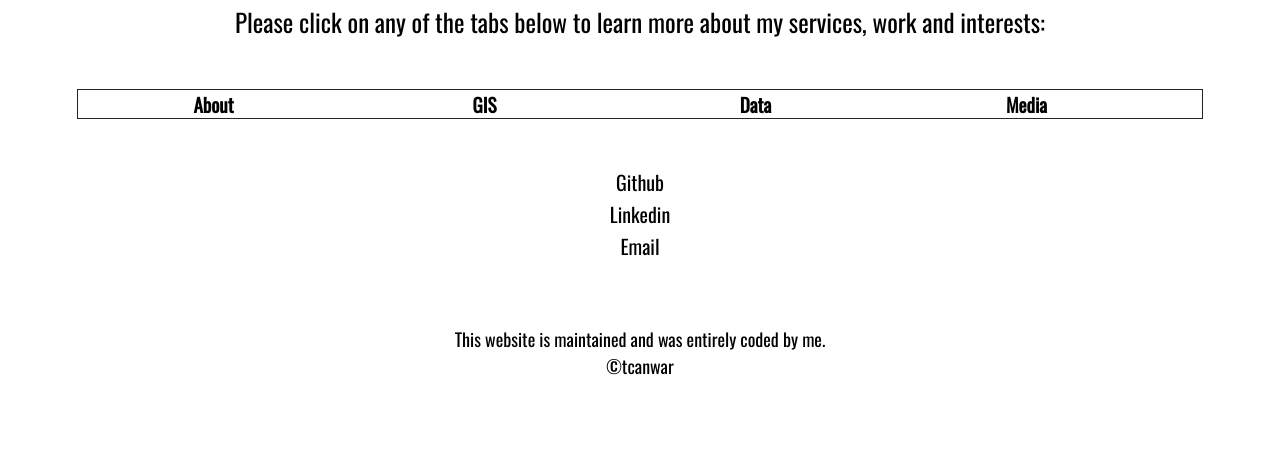
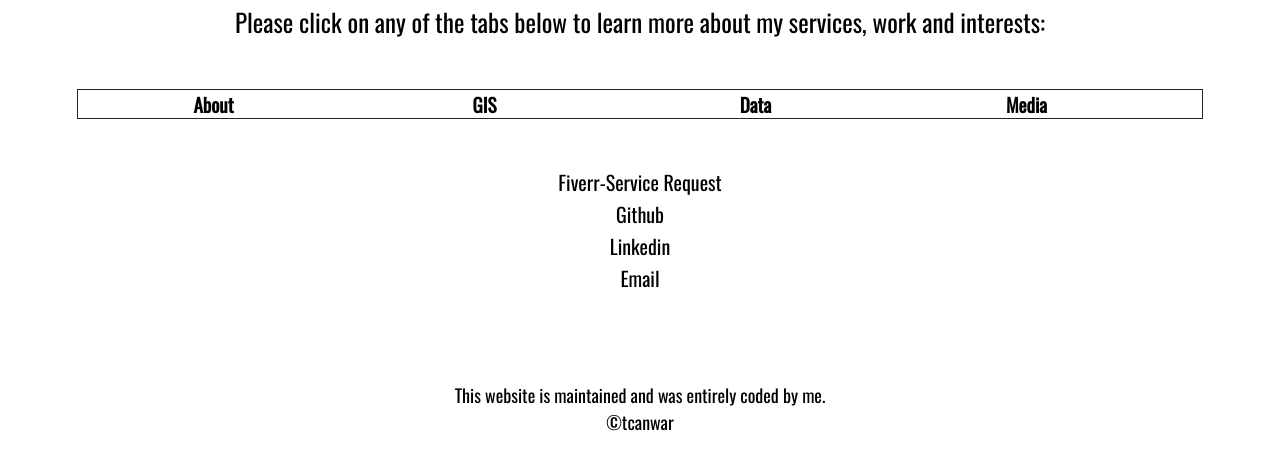
Before and after one commit to tcanwar/Website, a plain HTML site: page index.html in a window 1280 px wide. Shown: the part 219-688 px from the top of the page. Drawn offline with nearby package versions, Linux system fonts and the light colour scheme.

Commit message:
index fiver

```diff
--- a/index.html
+++ b/index.html
@@ -67,6 +67,8 @@
 
     <br /><br />
     <div class="links">
+      <a href="https://www.fiverr.com/share/g41qe9">Fiverr-Service Request</a>
+    <div class="links">
       <a href="https://github.com/tcanwar">Github</a>
       <br />
       <a href="https://www.linkedin.com/in/tarik-anwar-963a14b1/">Linkedin</a>
```
